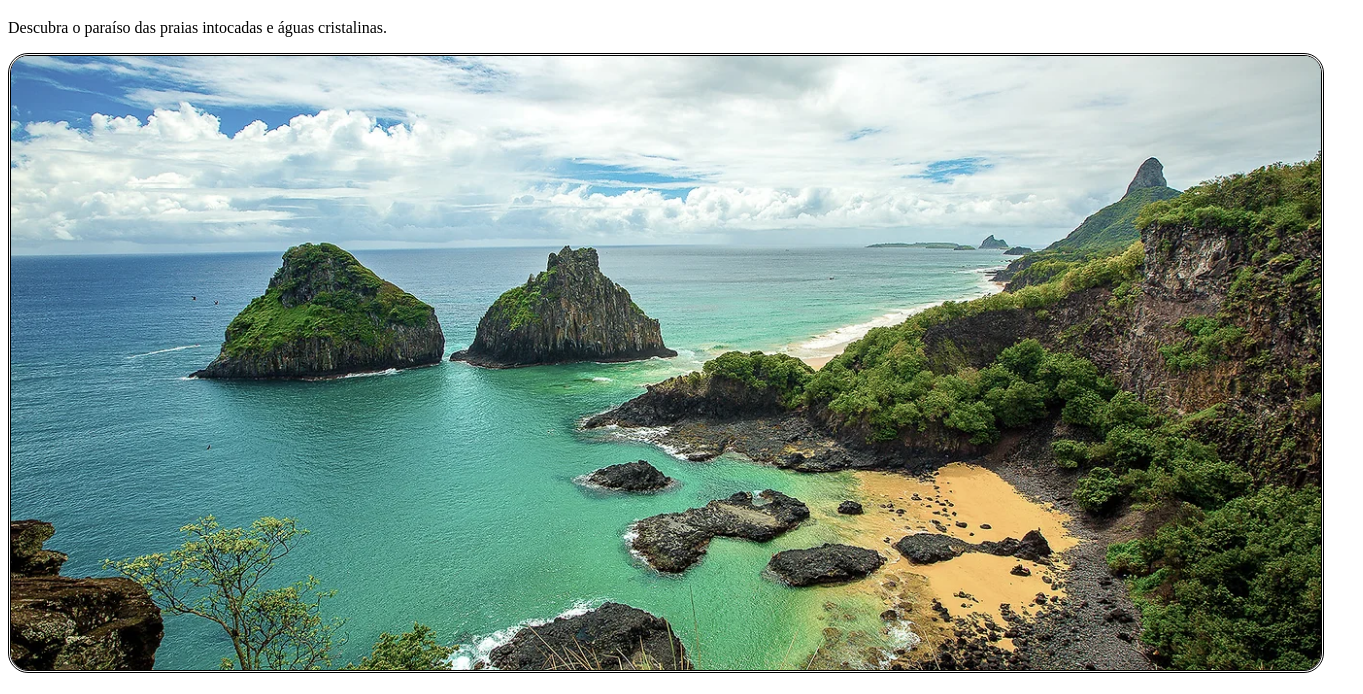
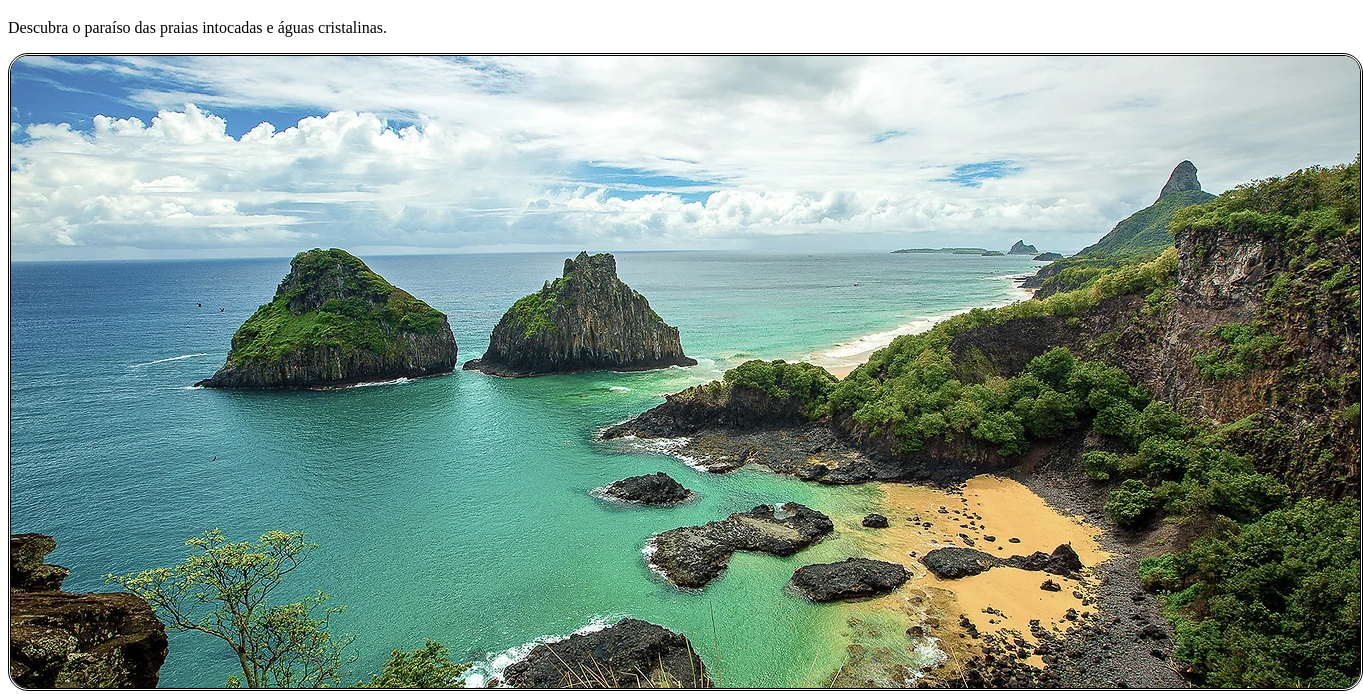
Before and after one commit to evbarretoo/Viaje-a-Fernando-de-Noronha, a plain HTML site: page index.html in a window 1280 px wide. Shown: the part 71-765 px from the top of the page, 1363 px wide, since content can reach past the window. Drawn offline with Linux system fonts and the light colour scheme.

Commit message:
Update style.css

```diff
--- a/style.css
+++ b/style.css
@@ -6,7 +6,7 @@
 }
 
 .imagem {
-  width: 1310px;
+  width: auto;
   border-style: double;
   border-radius: 20px;
 }
```
